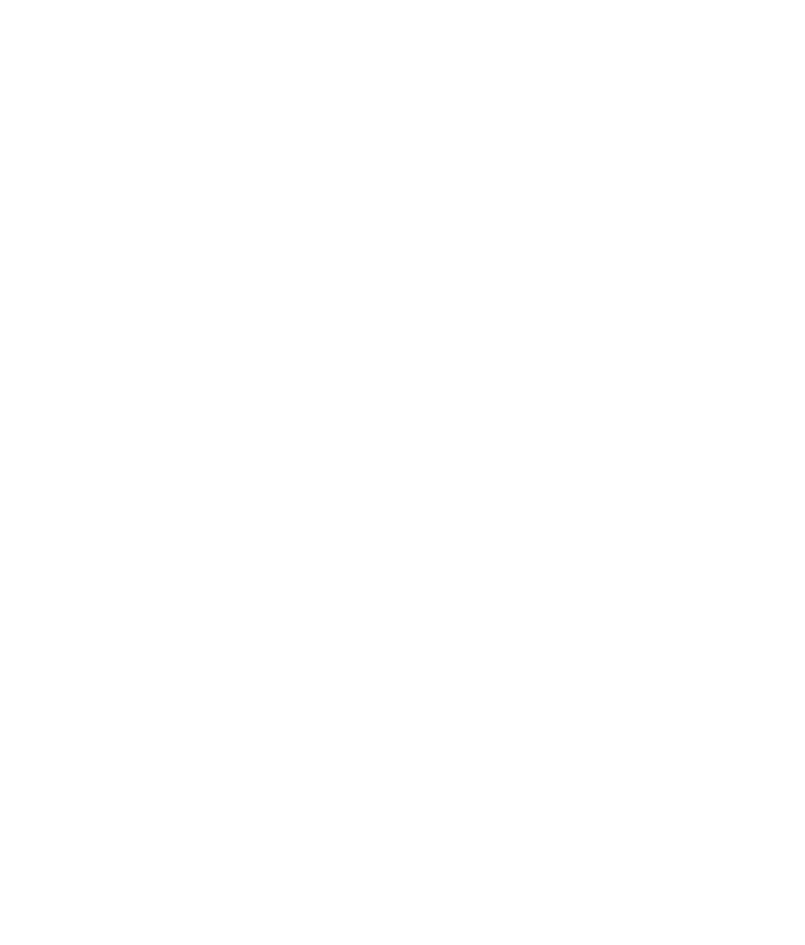
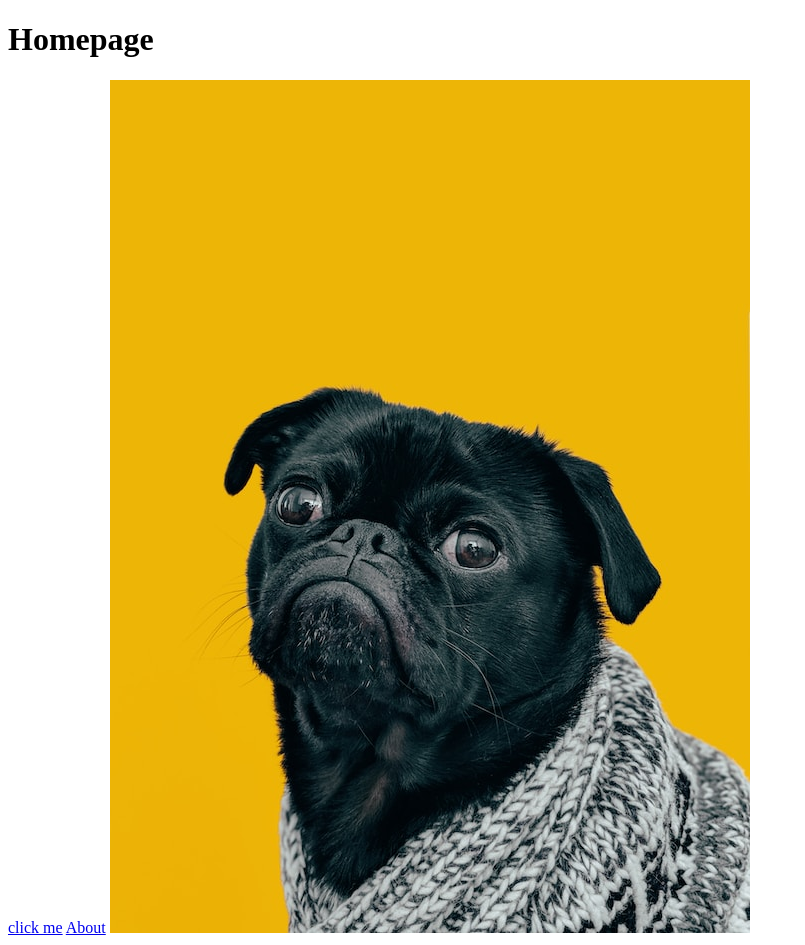
Before and after one commit to jdashworth/testOdinProject, a plain HTML site: page index.html in a window 1280 px wide. Shown: the whole page, without its empty margins (0-805 px from the left). Before the commit the page ends 800 px from the top, so only its background shows below. Drawn offline with Linux system fonts and the light colour scheme.

Commit message:
Add img folder & about page + edit to HTML

```diff
--- a/index.html
+++ b/index.html
@@ -2,9 +2,13 @@
 <html lang="en">
   <head>
     <meta charset="UTF-8">
-    <title>Title of Webpage</title>
+    <title>My First Webpage</title>
   </head>
 
-  <body>
-  </body>
+	<body>
+		<h1>Homepage</h1>
+			<a href="https://www.theodinproject.com/about" target="_blank" rel="noopener noreferrer" >click me</a>
+			<a href="./odin-links-and-images/about.html">About</a>
+			<img src="./odin-links-and-images/dog.jpg">
+	</body>
 </html>
```
Also changed, not shown: odin-links-and-images/about.html (added, +11 -0 lines), odin-links-and-images/dog.jpg (added).
